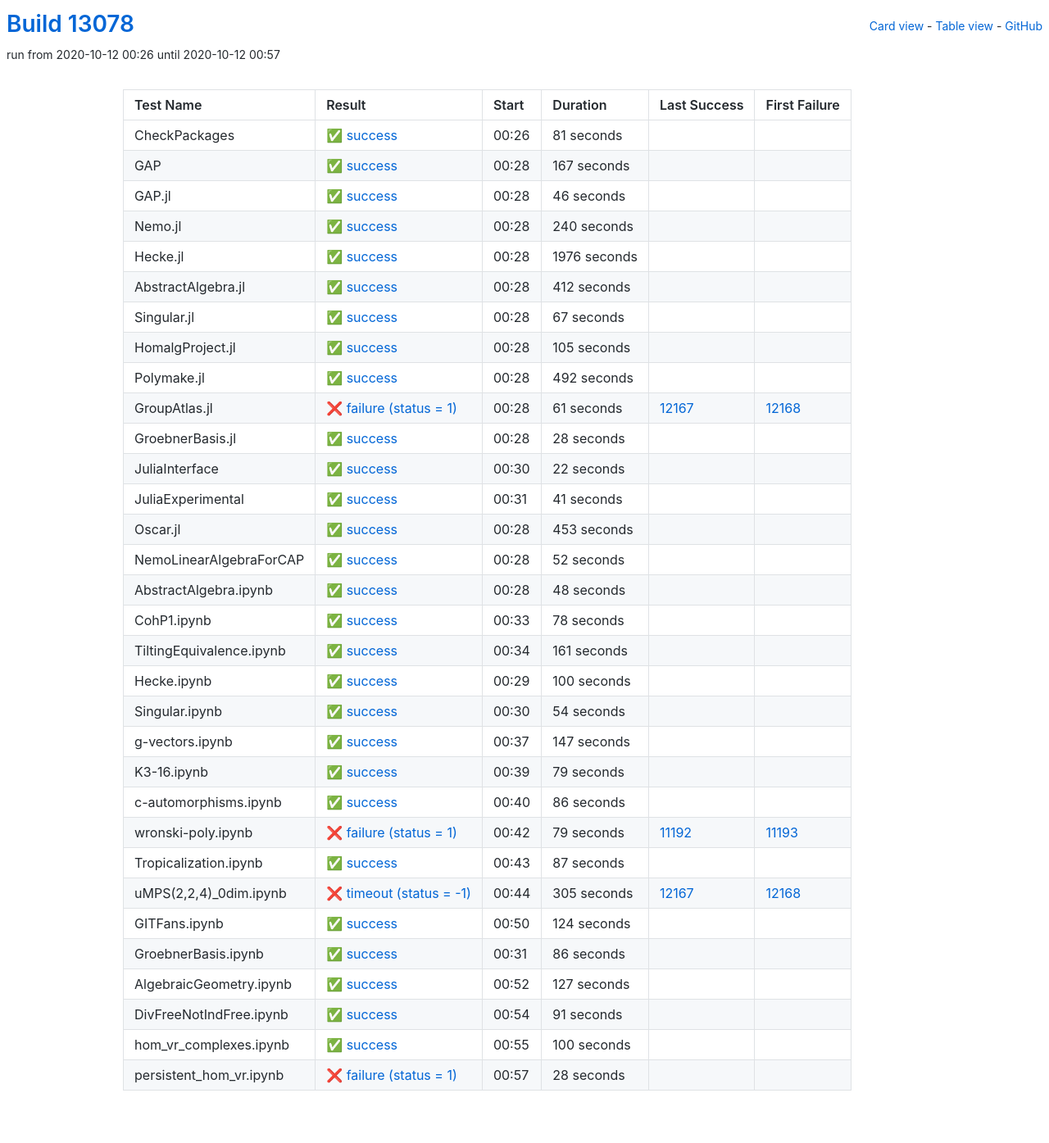
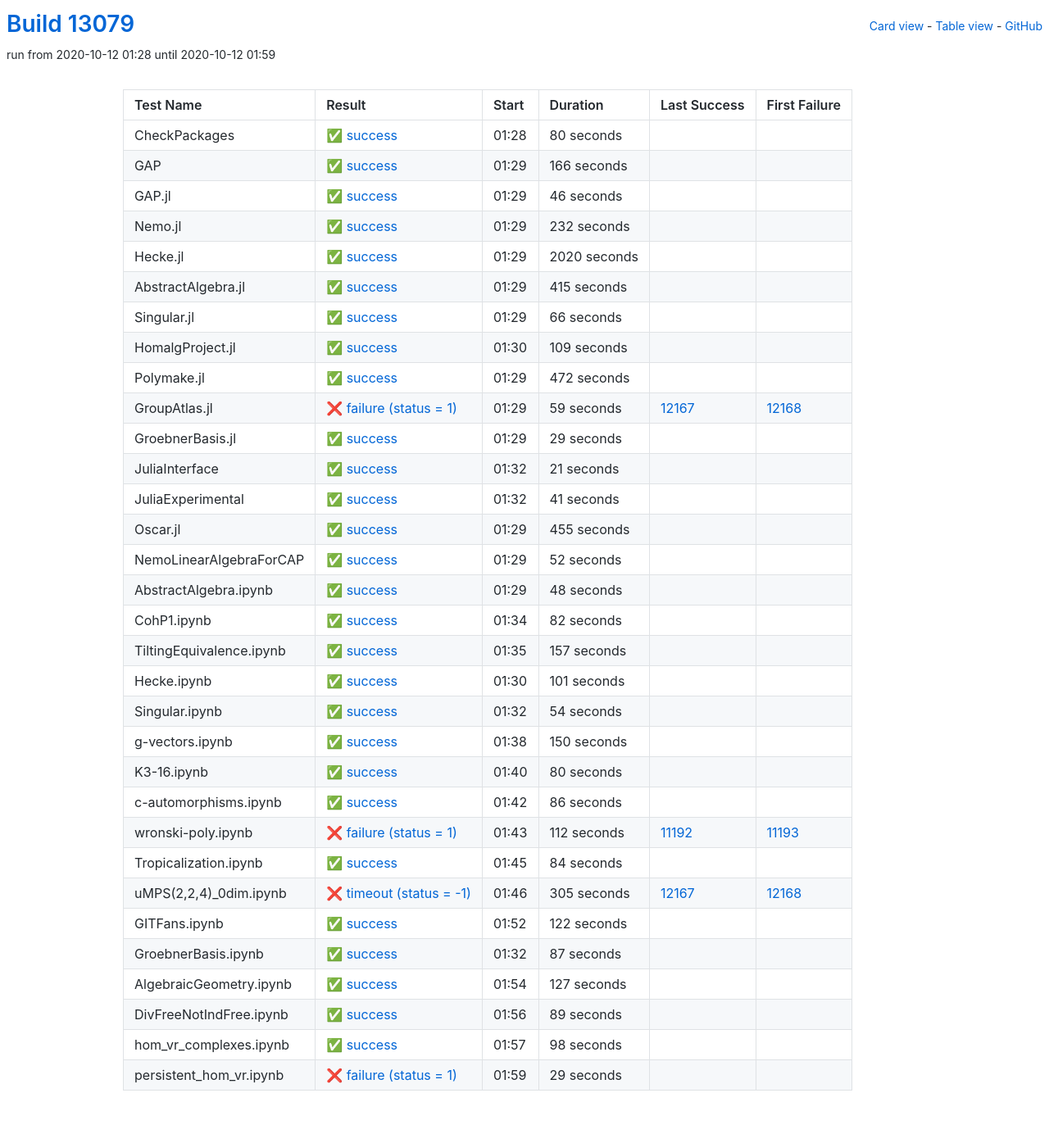
Before and after one commit to oscar-system/oscar-ci-status, a Jekyll site: the page built from table.html, in a window 1280 px wide. Shown: the whole page at 82% size. Built offline with Jekyll 4.4.1, drawn with Linux system fonts in a browser that asks for light colours.

Commit message:
Build #13079

```diff
--- a/_data/ci.yml
+++ b/_data/ci.yml
@@ -1,6 +1,6 @@
 ---
-build: 13078
-build_url: https://oscarci.mathematik.uni-kl.de/job/oscar/13078/
+build: 13079
+build_url: https://oscarci.mathematik.uni-kl.de/job/oscar/13079/
 job: oscar
 organization: oscar-system
 repo: oscar-ci-status
@@ -8,32 +8,32 @@
 tests:
 - name: CheckPackages
   id: checkpackages
-  log: https://oscarci.mathematik.uni-kl.de/job/oscar/13078/artifact/logs/build-13078/CheckPackages.log
-  start: 2020-10-12 00:26
+  log: https://oscarci.mathematik.uni-kl.de/job/oscar/13079/artifact/logs/build-13079/CheckPackages.log
+  start: 2020-10-12 01:28
   success: true
   exitcode: 0
   status: success
-  duration: 81
+  duration: 80
   last_success: false
   last_success_url:
   first_failure: false
   first_failure_url:
 - name: GAP
   id: gap
-  log: https://oscarci.mathematik.uni-kl.de/job/oscar/13078/artifact/logs/build-13078/GAP.log
-  start: 2020-10-12 00:28
+  log: https://oscarci.mathematik.uni-kl.de/job/oscar/13079/artifact/logs/build-13079/GAP.log
+  start: 2020-10-12 01:29
   success: true
   exitcode: 0
   status: success
-  duration: 167
+  duration: 166
   last_success: false
   last_success_url:
   first_failure: false
   first_failure_url:
 - name: GAP.jl
   id: gap-jl
-  log: https://oscarci.mathematik.uni-kl.de/job/oscar/13078/artifact/logs/build-13078/GAP.jl.log
-  start: 2020-10-12 00:28
+  log: https://oscarci.mathematik.uni-kl.de/job/oscar/13079/artifact/logs/build-13079/GAP.jl.log
+  start: 2020-10-12 01:29
   success: true
   exitcode: 0
   status: success
@@ -44,116 +44,116 @@
   first_failure_url:
 - name: Nemo.jl
   id: nemo-jl
-  log: https://oscarci.mathematik.uni-kl.de/job/oscar/13078/artifact/logs/build-13078/Nemo.jl.log
-  start: 2020-10-12 00:28
+  log: https://oscarci.mathematik.uni-kl.de/job/oscar/13079/artifact/logs/build-13079/Nemo.jl.log
+  start: 2020-10-12 01:29
   success: true
   exitcode: 0
   status: success
-  duration: 240
+  duration: 232
   last_success: false
   last_success_url:
   first_failure: false
   first_failure_url:
 - name: Hecke.jl
   id: hecke-jl
-  log: https://oscarci.mathematik.uni-kl.de/job/oscar/13078/artifact/logs/build-13078/Hecke.jl.log
-  start: 2020-10-12 00:28
+  log: https://oscarci.mathematik.uni-kl.de/job/oscar/13079/artifact/logs/build-13079/Hecke.jl.log
+  start: 2020-10-12 01:29
   success: true
   exitcode: 0
   status: success
-  duration: 1976
+  duration: 2020
   last_success: false
   last_success_url:
   first_failure: false
   first_failure_url:
 - name: AbstractAlgebra.jl
   id: abstractalgebra-jl
-  log: https://oscarci.mathematik.uni-kl.de/job/oscar/13078/artifact/logs/build-13078/AbstractAlgebra.jl.log
-  start: 2020-10-12 00:28
+  log: https://oscarci.mathematik.uni-kl.de/job/oscar/13079/artifact/logs/build-13079/AbstractAlgebra.jl.log
+  start: 2020-10-12 01:29
   success: true
   exitcode: 0
   status: success
-  duration: 412
+  duration: 415
   last_success: false
   last_success_url:
   first_failure: false
   first_failure_url:
 - name: Singular.jl
   id: singular-jl
-  log: https://oscarci.mathematik.uni-kl.de/job/oscar/13078/artifact/logs/build-13078/Singular.jl.log
-  start: 2020-10-12 00:28
+  log: https://oscarci.mathematik.uni-kl.de/job/oscar/13079/artifact/logs/build-13079/Singular.jl.log
+  start: 2020-10-12 01:29
   success: true
   exitcode: 0
   status: success
-  duration: 67
+  duration: 66
   last_success: false
   last_success_url:
   first_failure: false
   first_failure_url:
 - name: HomalgProject.jl
   id: homalgproject-jl
-  log: https://oscarci.mathematik.uni-kl.de/job/oscar/13078/artifact/logs/build-13078/HomalgProject.jl.log
-  start: 2020-10-12 00:28
+  log: https://oscarci.mathematik.uni-kl.de/job/oscar/13079/artifact/logs/build-13079/HomalgProject.jl.log
+  start: 2020-10-12 01:30
   success: true
   exitcode: 0
   status: success
-  duration: 105
+  duration: 109
   last_success: false
   last_success_url:
   first_failure: false
   first_failure_url:
 - name: Polymake.jl
   id: polymake-jl
-  log: https://oscarci.mathematik.uni-kl.de/job/oscar/13078/artifact/logs/build-13078/Polymake.jl.log
-  start: 2020-10-12 00:28
+  log: https://oscarci.mathematik.uni-kl.de/job/oscar/13079/artifact/logs/build-13079/Polymake.jl.log
+  start: 2020-10-12 01:29
   success: true
   exitcode: 0
   status: success
-  duration: 492
+  duration: 472
   last_success: false
   last_success_url:
   first_failure: false
   first_failure_url:
 - name: GroupAtlas.jl
   id: groupatlas-jl
-  log: https://oscarci.mathematik.uni-kl.de/job/oscar/13078/artifact/logs/build-13078/GroupAtlas.jl.log
-  start: 2020-10-12 00:28
+  log: https://oscarci.mathematik.uni-kl.de/job/oscar/13079/artifact/logs/build-13079/GroupAtlas.jl.log
+  start: 2020-10-12 01:29
   success: false
   exitcode: 1
   status: failure
-  duration: 61
+  duration: 59
   last_success: 12167
   last_success_url: https://oscarci.mathematik.uni-kl.de/job/oscar/12167/
   first_failure: 12168
   first_failure_url: https://oscarci.mathematik.uni-kl.de/job/oscar/12168/
 - name: GroebnerBasis.jl
   id: groebnerbasis-jl
-  log: https://oscarci.mathematik.uni-kl.de/job/oscar/13078/artifact/logs/build-13078/GroebnerBasis.jl.log
-  start: 2020-10-12 00:28
+  log: https://oscarci.mathematik.uni-kl.de/job/oscar/13079/artifact/logs/build-13079/GroebnerBasis.jl.log
+  start: 2020-10-12 01:29
   success: true
   exitcode: 0
   status: success
-  duration: 28
+  duration: 29
   last_success: false
   last_success_url:
   first_failure: false
   first_failure_url:
 - name: JuliaInterface
   id: juliainterface
-  log: https://oscarci.mathematik.uni-kl.de/job/oscar/13078/artifact/logs/build-13078/JuliaInterface.log
-  start: 2020-10-12 00:30
+  log: https://oscarci.mathematik.uni-kl.de/job/oscar/13079/artifact/logs/build-13079/JuliaInterface.log
+  start: 2020-10-12 01:32
   success: true
   exitcode: 0
   status: success
-  duration: 22
+  duration: 21
   last_success: false
   last_success_url:
   first_failure: false
   first_failure_url:
 - name: JuliaExperimental
   id: juliaexperimental
-  log: https://oscarci.mathematik.uni-kl.de/job/oscar/13078/artifact/logs/build-13078/JuliaExperimental.log
-  start: 2020-10-12 00:31
+  log: https://oscarci.mathematik.uni-kl.de/job/oscar/13079/artifact/logs/build-13079/JuliaExperimental.log
+  start: 2020-10-12 01:32
   success: true
   exitcode: 0
   status: success
@@ -164,20 +164,20 @@
   first_failure_url:
 - name: Oscar.jl
   id: oscar-jl
-  log: https://oscarci.mathematik.uni-kl.de/job/oscar/13078/artifact/logs/build-13078/Oscar.jl.log
-  start: 2020-10-12 00:28
+  log: https://oscarci.mathematik.uni-kl.de/job/oscar/13079/artifact/logs/build-13079/Oscar.jl.log
+  start: 2020-10-12 01:29
   success: true
   exitcode: 0
   status: success
-  duration: 453
+  duration: 455
   last_success: false
   last_success_url:
   first_failure: false
   first_failure_url:
 - name: NemoLinearAlgebraForCAP
   id: nemolinearalgebraforcap
-  log: https://oscarci.mathematik.uni-kl.de/job/oscar/13078/artifact/logs/build-13078/NemoLinearAlgebraForCAP.log
-  start: 2020-10-12 00:28
+  log: https://oscarci.mathematik.uni-kl.de/job/oscar/13079/artifact/logs/build-13079/NemoLinearAlgebraForCAP.log
+  start: 2020-10-12 01:29
   success: true
   exitcode: 0
   status: success
@@ -188,8 +188,8 @@
   first_failure_url:
 - name: AbstractAlgebra.ipynb
   id: abstractalgebra-ipynb
-  log: https://oscarci.mathematik.uni-kl.de/job/oscar/13078/artifact/logs/build-13078/AbstractAlgebra.ipynb.log
-  start: 2020-10-12 00:28
+  log: https://oscarci.mathematik.uni-kl.de/job/oscar/13079/artifact/logs/build-13079/AbstractAlgebra.ipynb.log
+  start: 2020-10-12 01:29
   success: true
   exitcode: 0
   status: success
@@ -200,44 +200,44 @@
   first_failure_url:
 - name: CohP1.ipynb
   id: cohp1-ipynb
-  log: https://oscarci.mathematik.uni-kl.de/job/oscar/13078/artifact/logs/build-13078/CohP1.ipynb.log
-  start: 2020-10-12 00:33
+  log: https://oscarci.mathematik.uni-kl.de/job/oscar/13079/artifact/logs/build-13079/CohP1.ipynb.log
+  start: 2020-10-12 01:34
   success: true
   exitcode: 0
   status: success
-  duration: 78
+  duration: 82
   last_success: false
   last_success_url:
   first_failure: false
   first_failure_url:
 - name: TiltingEquivalence.ipynb
   id: tiltingequivalence-ipynb
-  log: https://oscarci.mathematik.uni-kl.de/job/oscar/13078/artifact/logs/build-13078/TiltingEquivalence.ipynb.log
-  start: 2020-10-12 00:34
+  log: https://oscarci.mathematik.uni-kl.de/job/oscar/13079/artifact/logs/build-13079/TiltingEquivalence.ipynb.log
+  start: 2020-10-12 01:35
   success: true
   exitcode: 0
   status: success
-  duration: 161
+  duration: 157
   last_success: false
   last_success_url:
   first_failure: false
   first_failure_url:
 - name: Hecke.ipynb
   id: hecke-ipynb
-  log: https://oscarci.mathematik.uni-kl.de/job/oscar/13078/artifact/logs/build-13078/Hecke.ipynb.log
-  start: 2020-10-12 00:29
+  log: https://oscarci.mathematik.uni-kl.de/job/oscar/13079/artifact/logs/build-13079/Hecke.ipynb.log
+  start: 2020-10-12 01:30
   success: true
   exitcode: 0
   status: success
-  duration: 100
+  duration: 101
   last_success: false
   last_success_url:
   first_failure: false
   first_failure_url:
 - name: Singular.ipynb
   id: singular-ipynb
-  log: https://oscarci.mathematik.uni-kl.de/job/oscar/13078/artifact/logs/build-13078/Singular.ipynb.log
-  start: 2020-10-12 00:30
+  log: https://oscarci.mathematik.uni-kl.de/job/oscar/13079/artifact/logs/build-13079/Singular.ipynb.log
+  start: 2020-10-12 01:32
   success: true
   exitcode: 0
   status: success
@@ -248,32 +248,32 @@
   first_failure_url:
 - name: g-vectors.ipynb
   id: g-vectors-ipynb
-  log: https://oscarci.mathematik.uni-kl.de/job/oscar/13078/artifact/logs/build-13078/g-vectors.ipynb.log
-  start: 2020-10-12 00:37
+  log: https://oscarci.mathematik.uni-kl.de/job/oscar/13079/artifact/logs/build-13079/g-vectors.ipynb.log
+  start: 2020-10-12 01:38
   success: true
   exitcode: 0
   status: success
-  duration: 147
+  duration: 150
   last_success: false
   last_success_url:
   first_failure: false
   first_failure_url:
 - name: K3-16.ipynb
   id: k3-16-ipynb
-  log: https://oscarci.mathematik.uni-kl.de/job/oscar/13078/artifact/logs/build-13078/K3-16.ipynb.log
-  start: 2020-10-12 00:39
+  log: https://oscarci.mathematik.uni-kl.de/job/oscar/13079/artifact/logs/build-13079/K3-16.ipynb.log
+  start: 2020-10-12 01:40
   success: true
   exitcode: 0
   status: success
-  duration: 79
+  duration: 80
   last_success: false
   last_success_url:
   first_failure: false
   first_failure_url:
 - name: c-automorphisms.ipynb
   id: c-automorphisms-ipynb
-  log: https://oscarci.mathematik.uni-kl.de/job/oscar/13078/artifact/logs/build-13078/c-automorphisms.ipynb.log
-  start: 2020-10-12 00:40
+  log: https://oscarci.mathematik.uni-kl.de/job/oscar/13079/artifact/logs/build-13079/c-automorphisms.ipynb.log
+  start: 2020-10-12 01:42
   success: true
   exitcode: 0
   status: success
@@ -284,32 +284,32 @@
   first_failure_url:
 - name: wronski-poly.ipynb
   id: wronski-poly-ipynb
-  log: https://oscarci.mathematik.uni-kl.de/job/oscar/13078/artifact/logs/build-13078/wronski-poly.ipynb.log
-  start: 2020-10-12 00:42
+  log: https://oscarci.mathematik.uni-kl.de/job/oscar/13079/artifact/logs/build-13079/wronski-poly.ipynb.log
+  start: 2020-10-12 01:43
   success: false
   exitcode: 1
   status: failure
-  duration: 79
+  duration: 112
   last_success: 11192
   last_success_url: https://oscarci.mathematik.uni-kl.de/job/oscar/11192/
   first_failure: 11193
   first_failure_url: https://oscarci.mathematik.uni-kl.de/job/oscar/11193/
 - name: Tropicalization.ipynb
   id: tropicalization-ipynb
-  log: https://oscarci.mathematik.uni-kl.de/job/oscar/13078/artifact/logs/build-13078/Tropicalization.ipynb.log
-  start: 2020-10-12 00:43
+  log: https://oscarci.mathematik.uni-kl.de/job/oscar/13079/artifact/logs/build-13079/Tropicalization.ipynb.log
+  start: 2020-10-12 01:45
   success: true
   exitcode: 0
   status: success
-  duration: 87
+  duration: 84
   last_success: false
   last_success_url:
   first_failure: false
   first_failure_url:
 - name: uMPS(2,2,4)_0dim.ipynb
   id: umps-2-2-4-0dim-ipynb
-  log: https://oscarci.mathematik.uni-kl.de/job/oscar/13078/artifact/logs/build-13078/uMPS-2-2-4-_0dim.ipynb.log
-  start: 2020-10-12 00:44
+  log: https://oscarci.mathematik.uni-kl.de/job/oscar/13079/artifact/logs/build-13079/uMPS-2-2-4-_0dim.ipynb.log
+  start: 2020-10-12 01:46
   success: false
   exitcode: -1
   status: timeout
@@ -320,32 +320,32 @@
   first_failure_url: https://oscarci.mathematik.uni-kl.de/job/oscar/12168/
 - name: GITFans.ipynb
   id: gitfans-ipynb
-  log: https://oscarci.mathematik.uni-kl.de/job/oscar/13078/artifact/logs/build-13078/GITFans.ipynb.log
-  start: 2020-10-12 00:50
+  log: https://oscarci.mathematik.uni-kl.de/job/oscar/13079/artifact/logs/build-13079/GITFans.ipynb.log
+  start: 2020-10-12 01:52
   success: true
   exitcode: 0
   status: success
-  duration: 124
+  duration: 122
   last_success: false
   last_success_url:
   first_failure: false
   first_failure_url:
 - name: GroebnerBasis.ipynb
   id: groebnerbasis-ipynb
-  log: https://oscarci.mathematik.uni-kl.de/job/oscar/13078/artifact/logs/build-13078/GroebnerBasis.ipynb.log
-  start: 2020-10-12 00:31
+  log: https://oscarci.mathematik.uni-kl.de/job/oscar/13079/artifact/logs/build-13079/GroebnerBasis.ipynb.log
+  start: 2020-10-12 01:32
   success: true
   exitcode: 0
   status: success
-  duration: 86
+  duration: 87
   last_success: false
   last_success_url:
   first_failure: false
   first_failure_url:
 - name: AlgebraicGeometry.ipynb
   id: algebraicgeometry-ipynb
-  log: https://oscarci.mathematik.uni-kl.de/job/oscar/13078/artifact/logs/build-13078/AlgebraicGeometry.ipynb.log
-  start: 2020-10-12 00:52
+  log: https://oscarci.mathematik.uni-kl.de/job/oscar/13079/artifact/logs/build-13079/AlgebraicGeometry.ipynb.log
+  start: 2020-10-12 01:54
   success: true
   exitcode: 0
   status: success
@@ -356,36 +356,36 @@
   first_failure_url:
 - name: DivFreeNotIndFree.ipynb
   id: divfreenotindfree-ipynb
-  log: https://oscarci.mathematik.uni-kl.de/job/oscar/13078/artifact/logs/build-13078/DivFreeNotIndFree.ipynb.log
-  start: 2020-10-12 00:54
+  log: https://oscarci.mathematik.uni-kl.de/job/oscar/13079/artifact/logs/build-13079/DivFreeNotIndFree.ipynb.log
+  start: 2020-10-12 01:56
   success: true
   exitcode: 0
   status: success
-  duration: 91
+  duration: 89
   last_success: false
   last_success_url:
   first_failure: false
   first_failure_url:
 - name: hom_vr_complexes.ipynb
   id: hom-vr-complexes-ipynb
-  log: https://oscarci.mathematik.uni-kl.de/job/oscar/13078/artifact/logs/build-13078/hom_vr_complexes.ipynb.log
-  start: 2020-10-12 00:55
+  log: https://oscarci.mathematik.uni-kl.de/job/oscar/13079/artifact/logs/build-13079/hom_vr_complexes.ipynb.log
+  start: 2020-10-12 01:57
   success: true
   exitcode: 0
   status: success
-  duration: 100
+  duration: 98
   last_success: false
   last_success_url:
   first_failure: false
   first_failure_url:
 - name: persistent_hom_vr.ipynb
   id: persistent-hom-vr-ipynb
-  log: https://oscarci.mathematik.uni-kl.de/job/oscar/13078/artifact/logs/build-13078/persistent_hom_vr.ipynb.log
-  start: 2020-10-12 00:57
+  log: https://oscarci.mathematik.uni-kl.de/job/oscar/13079/artifact/logs/build-13079/persistent_hom_vr.ipynb.log
+  start: 2020-10-12 01:59
   success: false
   exitcode: 1
   status: failure
-  duration: 28
+  duration: 29
   last_success: false
   last_success_url:
   first_failure: false
```
Also changed, not shown: README.md.
